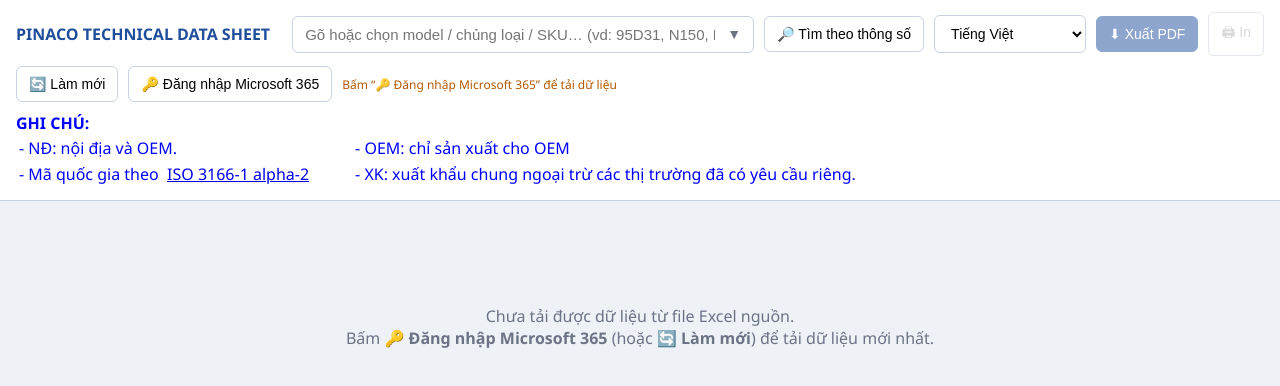
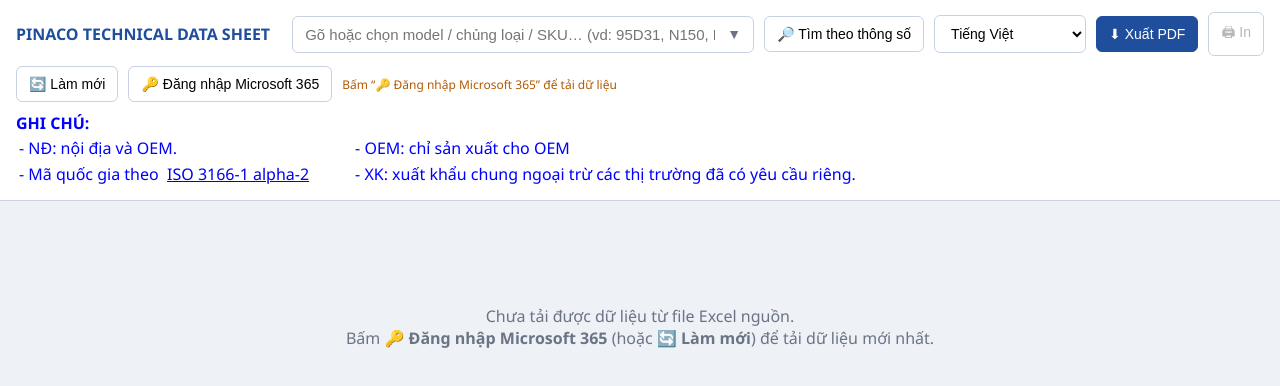
Before and after one commit to congdat261/pinaco, a plain HTML site: page index.html in a window 1280 px wide. Drawn offline with Linux system fonts and the light colour scheme.

Commit message:
Update index.html

```diff
--- a/index.html
+++ b/index.html
@@ -31,7 +31,7 @@ body{margin:0;font-family:"Segoe UI",Arial,sans-serif;background:var(--bg);color
 .list .empty{color:var(--muted);cursor:default}
 select,.btn{padding:9px 12px;font-size:14px;border:1px solid var(--line);border-radius:6px;background:#fff;cursor:pointer}
 .btn.primary{background:var(--blue);color:#fff;border-color:var(--blue)}
-.btn:disabled{opacity:.5;cursor:not-allowed}
+.btn:disabled{/*opacity:.5*/;cursor:not-allowed}
 .info{font-size:12px;color:var(--muted)}
 .info.ok{color:#1a7f37}.info.warn{color:#b35900}
 .infonote {display:flex;width: 100%;flex-wrap: wrap;color:blue}
```
